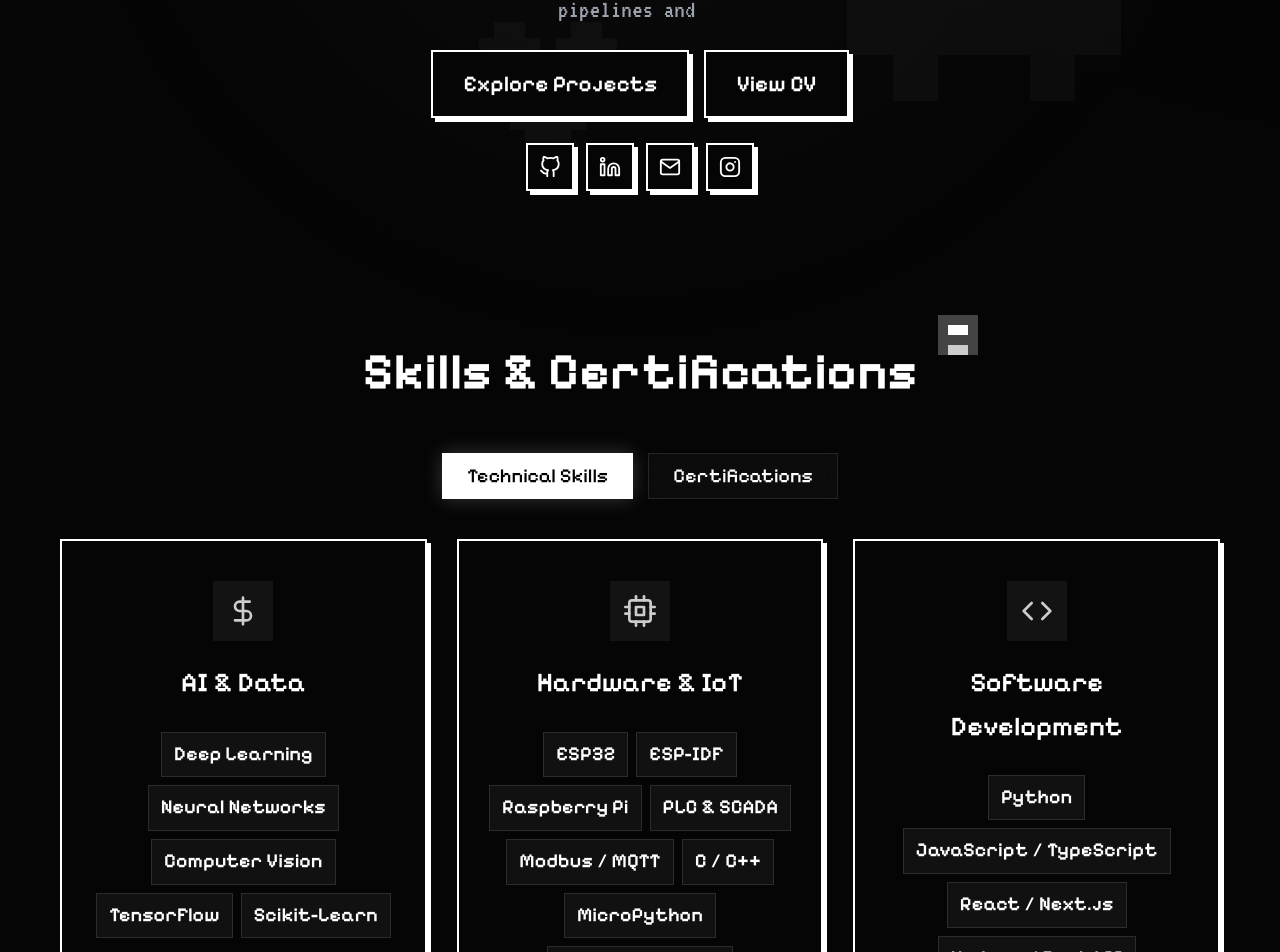
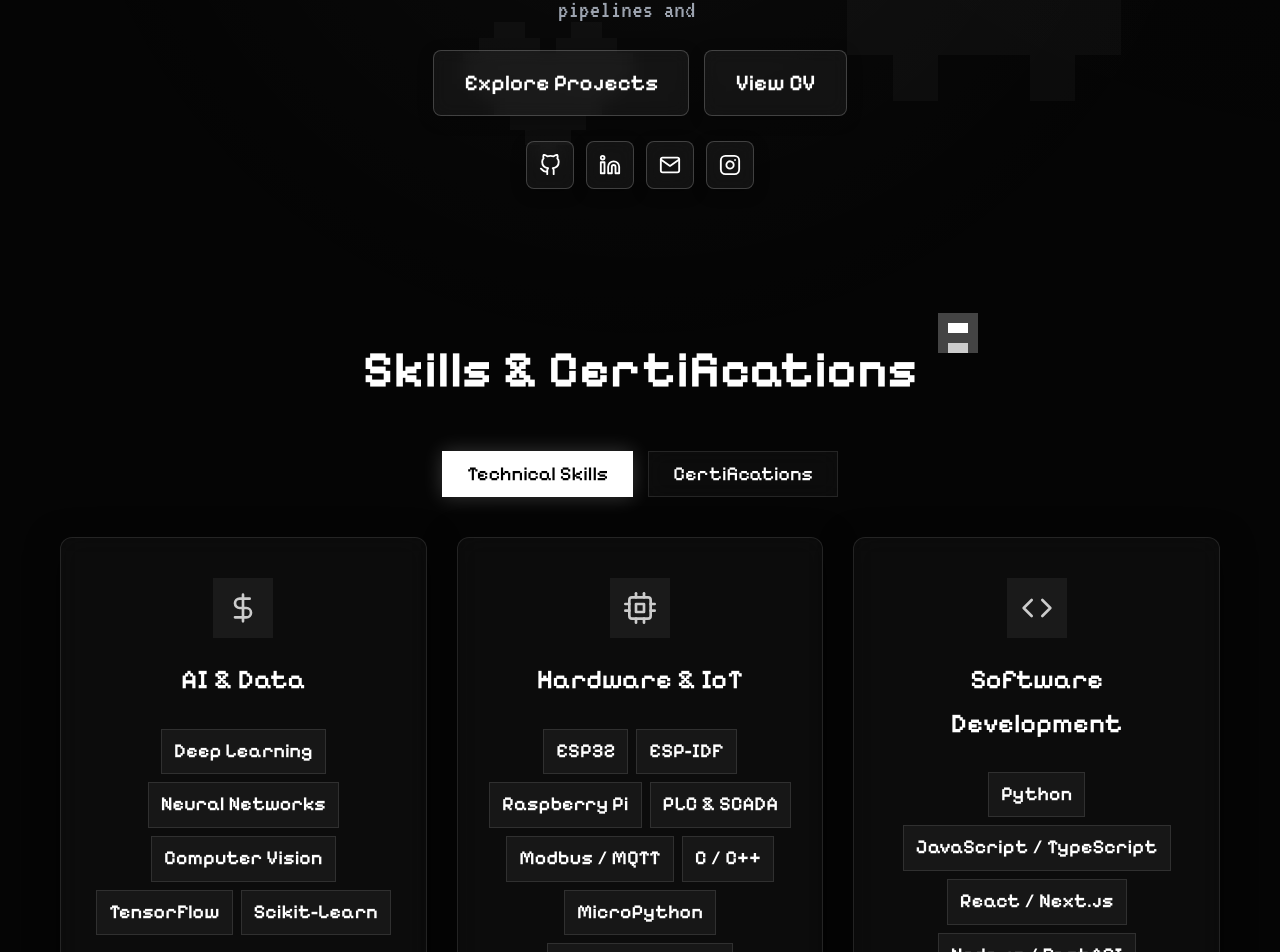
Before and after one commit to theoitssurabaya/webPorto, a Next.js app: page / in a window 1280 px wide. Shown: the part 633-1585 px from the top of the page. Built offline with nearby package versions, Linux system fonts and the light colour scheme; a web font is replaced by a local one.

Commit message:
minor changes

```diff
--- a/src/app/globals.css
+++ b/src/app/globals.css
@@ -420,34 +420,51 @@ h3 {
 
 /* Glassmorphism Utilities */
 .glass-card {
-    background: var(--bg-alt);
-    border: 2px solid var(--text-main);
-    border-radius: 0 !important;
-    box-shadow: 4px 4px 0px var(--text-main);
+    background: rgba(255, 255, 255, 0.03);
+    backdrop-filter: blur(12px);
+    -webkit-backdrop-filter: blur(12px);
+    border: 1px solid rgba(255, 255, 255, 0.1);
+    border-radius: 12px !important;
+    box-shadow: 0 8px 32px rgba(0, 0, 0, 0.5);
+    transition: transform 0.4s cubic-bezier(0.175, 0.885, 0.32, 1.275), box-shadow 0.4s ease;
+}
+
+.glass-card:hover {
+    transform: translateY(-5px);
+    box-shadow: 0 12px 40px rgba(255, 255, 255, 0.15);
 }
 
 .glass-badge {
-    background: var(--bg-alt);
-    border: 2px solid var(--text-main);
+    background: rgba(255, 255, 255, 0.05);
+    backdrop-filter: blur(8px);
+    -webkit-backdrop-filter: blur(8px);
+    border: 1px solid rgba(255, 255, 255, 0.15);
     padding: 8px 16px;
-    border-radius: 0 !important;
+    border-radius: 8px !important;
     font-size: 1.1rem;
     font-weight: 600;
     color: var(--text-main);
     display: inline-block;
     margin-bottom: 20px;
-    box-shadow: 2px 2px 0px var(--text-main);
+    box-shadow: 0 4px 12px rgba(0, 0, 0, 0.3);
 }
 
 .glass-icon {
-    background: var(--bg-alt);
-    border: 2px solid var(--text-main);
+    background: rgba(255, 255, 255, 0.05);
+    backdrop-filter: blur(8px);
+    -webkit-backdrop-filter: blur(8px);
+    border: 1px solid rgba(255, 255, 255, 0.15);
     display: flex;
     align-items: center;
     justify-content: center;
-    border-radius: 0 !important;
-    box-shadow: 2px 2px 0px var(--text-main);
-    transition: none;
+    border-radius: 8px !important;
+    box-shadow: 0 4px 12px rgba(0, 0, 0, 0.3);
+    transition: transform 0.3s cubic-bezier(0.175, 0.885, 0.32, 1.275), box-shadow 0.3s ease;
+}
+
+.glass-icon:hover {
+    transform: scale(1.1);
+    box-shadow: 0 0 20px rgba(255, 255, 255, 0.2);
 }
 
 /* Navigation */
@@ -566,28 +583,29 @@ nav {
 
 .btn-primary,
 .btn-secondary {
-    background: var(--bg-alt);
+    background: rgba(255, 255, 255, 0.05);
+    backdrop-filter: blur(8px);
+    -webkit-backdrop-filter: blur(8px);
     color: var(--text-main);
     padding: 14px 30px;
-    border-radius: 0 !important;
+    border-radius: 8px !important;
     text-decoration: none;
     font-weight: 600;
     font-family: var(--font-heading);
-    transition: none;
-    /* instant transition */
+    transition: transform 0.3s cubic-bezier(0.175, 0.885, 0.32, 1.275), box-shadow 0.3s ease, background 0.3s ease;
     display: inline-flex;
     align-items: center;
     gap: 10px;
-    border: 2px solid var(--text-main);
-    box-shadow: 4px 4px 0px var(--text-main);
+    border: 1px solid rgba(255, 255, 255, 0.2);
+    box-shadow: 0 4px 15px rgba(0, 0, 0, 0.3);
 }
 
 .btn-primary:hover,
 .btn-secondary:hover {
-    transform: translate(4px, 4px);
-    box-shadow: 0px 0px 0px var(--text-main);
-    background: var(--text-main);
-    color: var(--bg-alt);
+    transform: translateY(-4px) scale(1.02);
+    box-shadow: 0 0 25px rgba(255, 255, 255, 0.3);
+    background: rgba(255, 255, 255, 0.15);
+    color: var(--text-main);
 }
 
 .social-links {
@@ -599,18 +617,23 @@ nav {
     width: 48px;
     height: 48px;
     color: var(--text-main);
-    background: var(--bg-alt);
-    border: 2px solid var(--text-main);
-    box-shadow: 4px 4px 0px var(--text-main);
-    transition: none;
-    border-radius: 0 !important;
+    background: rgba(255, 255, 255, 0.05);
+    backdrop-filter: blur(8px);
+    -webkit-backdrop-filter: blur(8px);
+    border: 1px solid rgba(255, 255, 255, 0.2);
+    box-shadow: 0 4px 15px rgba(0, 0, 0, 0.3);
+    transition: transform 0.3s cubic-bezier(0.175, 0.885, 0.32, 1.275), box-shadow 0.3s ease, background 0.3s ease;
+    border-radius: 8px !important;
+    display: flex;
+    align-items: center;
+    justify-content: center;
 }
 
 .social-icon:hover {
-    color: var(--bg-alt);
-    transform: translate(4px, 4px);
-    background: var(--text-main);
-    box-shadow: 0px 0px 0px var(--text-main);
+    color: var(--text-main);
+    transform: translateY(-4px) scale(1.1);
+    background: rgba(255, 255, 255, 0.15);
+    box-shadow: 0 0 20px rgba(255, 255, 255, 0.3);
 }
 
 /* Hero Section */
--- a/src/app/layout.js
+++ b/src/app/layout.js
@@ -2,6 +2,7 @@ import { Toaster } from "sonner";
 import "./globals.css";
 import LenisProvider from "@/components/LenisProvider";
 import { LanguageProvider } from "@/context/LanguageContext";
+import Cursor from "@/components/Cursor";
 
 export const viewport = {
   width: 'device-width',
@@ -48,6 +49,7 @@ export default function RootLayout({ children }) {
       </head>
       <body>
         <LanguageProvider>
+          <Cursor />
           <Toaster position="bottom-right" theme="dark" richColors />
           <LenisProvider>
               {children}
--- a/src/app/page.js
+++ b/src/app/page.js
@@ -4,6 +4,7 @@ import Preloader from "@/components/Preloader";
 import Navbar from "@/components/Navbar";
 import Hero from "@/components/Hero";
 import BackgroundGifs from "@/components/BackgroundGifs";
+import FadeUp from "@/components/FadeUp";
 
 // Lazy load below-the-fold components for performance
 const Skills = dynamic(() => import("@/components/Skills"));
@@ -25,11 +26,11 @@ export default function Home() {
 
       <main className="stacked-wrapper">
         <Hero />
-        <Skills />
-        <Education />
-        <Experience />
-        <Projects />
-        <Contact />
+        <FadeUp delay={0.2}><Skills /></FadeUp>
+        <FadeUp delay={0.2}><Education /></FadeUp>
+        <FadeUp delay={0.2}><Experience /></FadeUp>
+        <FadeUp delay={0.2}><Projects /></FadeUp>
+        <FadeUp delay={0.2}><Contact /></FadeUp>
       </main>
     </>
   );
--- /dev/null
+++ b/src/components/Cursor.jsx
@@ -0,0 +1,84 @@
+"use client";
+import { useEffect, useState } from "react";
+import { motion, useMotionValue, useSpring } from "framer-motion";
+
+export default function Cursor() {
+  const [isPointer, setIsPointer] = useState(false);
+  const [isMobile, setIsMobile] = useState(true);
+
+  const cursorX = useMotionValue(-100);
+  const cursorY = useMotionValue(-100);
+
+  const springConfig = { damping: 25, stiffness: 700, mass: 0.5 };
+  const cursorXSpring = useSpring(cursorX, springConfig);
+  const cursorYSpring = useSpring(cursorY, springConfig);
+
+  useEffect(() => {
+    setIsMobile(window.innerWidth <= 768);
+
+    const moveCursor = (e) => {
+      cursorX.set(e.clientX - 6);
+      cursorY.set(e.clientY - 6);
+    };
+
+    const handleMouseOver = (e) => {
+      const target = e.target;
+      const isClickable =
+        window.getComputedStyle(target).cursor === "pointer" ||
+        target.tagName.toLowerCase() === "a" ||
+        target.tagName.toLowerCase() === "button" ||
+        target.closest("a") ||
+        target.closest("button");
+
+      setIsPointer(isClickable);
+    };
+
+    window.addEventListener("mousemove", moveCursor);
+    window.addEventListener("mouseover", handleMouseOver);
+
+    return () => {
+      window.removeEventListener("mousemove", moveCursor);
+      window.removeEventListener("mouseover", handleMouseOver);
+    };
+  }, [cursorX, cursorY]);
+
+  if (isMobile) {
+      return null;
+  }
+
+  return (
+    <>
+      <motion.div
+        style={{
+          translateX: cursorXSpring,
+          translateY: cursorYSpring,
+          position: "fixed",
+          left: 0,
+          top: 0,
+          width: "12px",
+          height: "12px",
+          borderRadius: "50%",
+          backgroundColor: "rgba(255, 255, 255, 0.2)",
+          border: "1px solid rgba(255, 255, 255, 0.5)",
+          pointerEvents: "none",
+          zIndex: 9999,
+          boxShadow: isPointer ? "0 0 20px rgba(255, 255, 255, 0.5)" : "0 0 10px rgba(255, 255, 255, 0.2)",
+          backdropFilter: "invert(10%) blur(2px)",
+        }}
+        animate={{
+          scale: isPointer ? 1.8 : 1,
+          backgroundColor: isPointer ? "rgba(255, 255, 255, 0.5)" : "rgba(255, 255, 255, 0.2)"
+        }}
+        transition={{ duration: 0.15 }}
+      />
+      <style jsx global>{`
+        body {
+          cursor: none;
+        }
+        a, button, [role="button"], input, select, textarea {
+          cursor: none !important;
+        }
+      `}</style>
+    </>
+  );
+}
```
